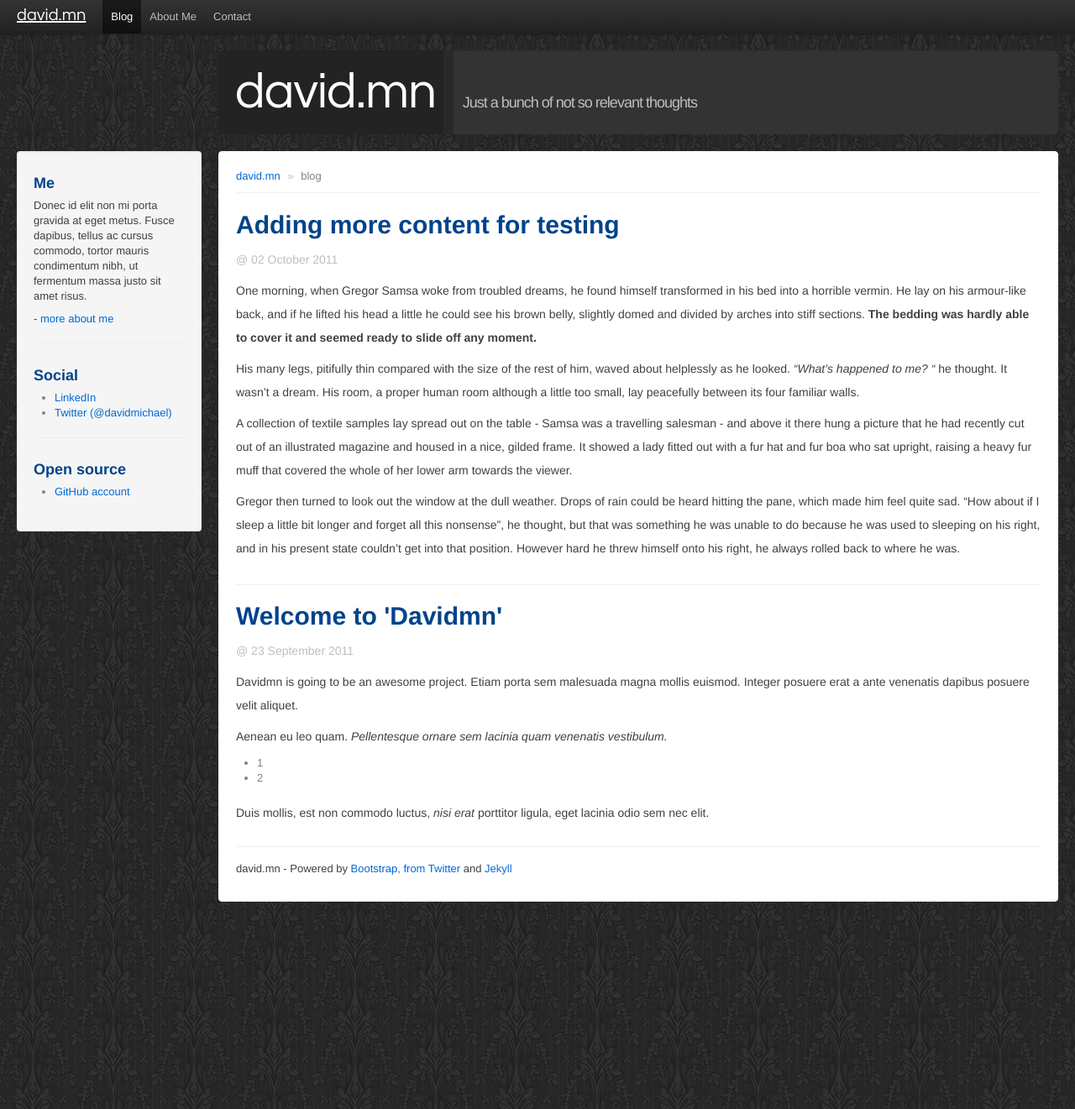
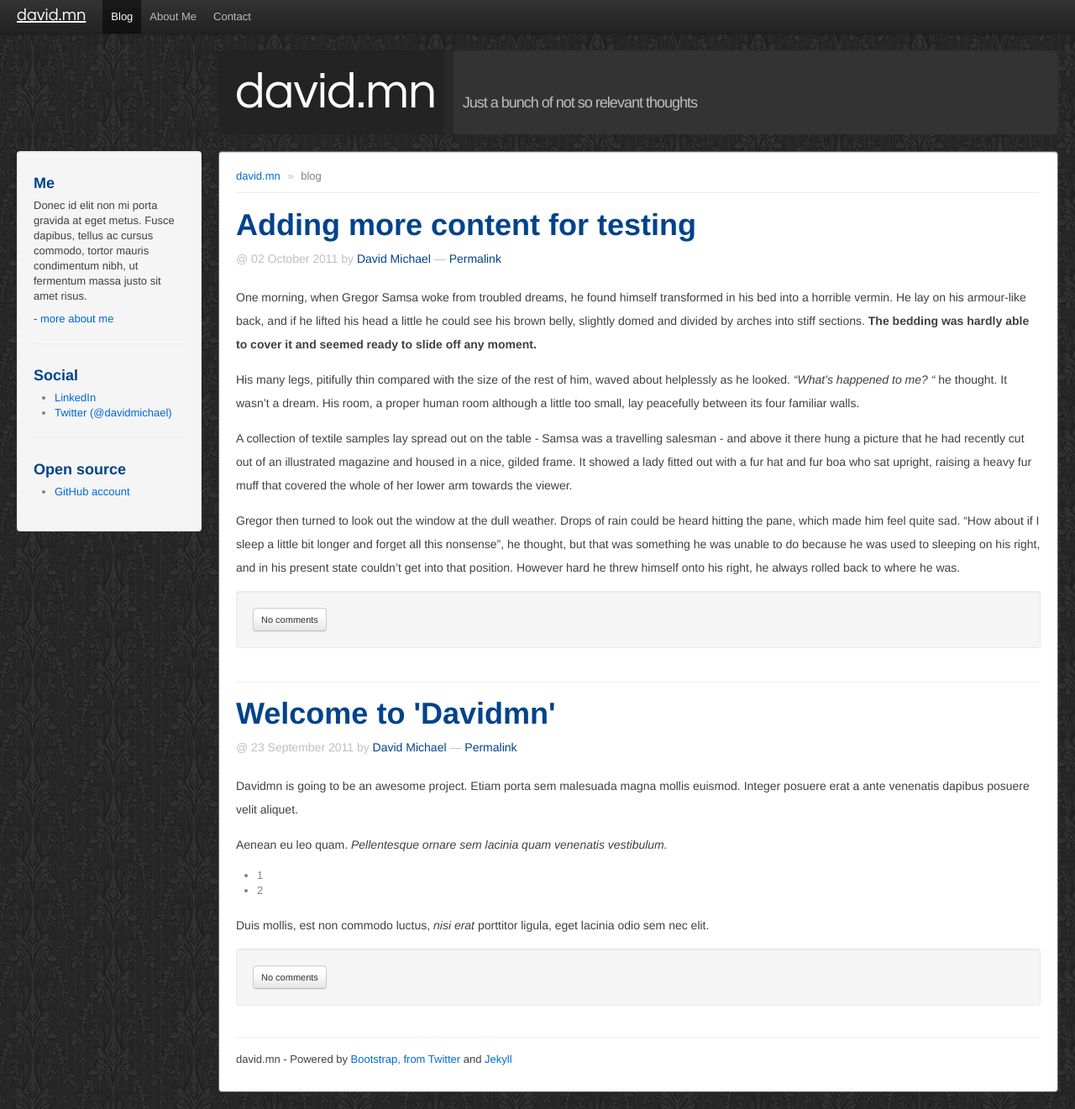
Before and after one commit to dmnelson/dmnelson.github.com, a Jekyll site: the page built from index.html, in a window 1280 px wide and 1321 px high. Shown: the whole window at 84% size. Built offline with Jekyll 4.4.1, drawn with Linux system fonts in a browser that asks for light colours.

```diff
--- a/_includes/head.html
+++ b/_includes/head.html
@@ -1,16 +1,17 @@
-<meta charset="utf-8">
+<meta charset="utf-8"/>
 <title>{{ site.name }}{% if page.title %} - {{page.title}} {% endif %}</title>
-<meta http-equiv="content-language" content="en">
-<meta name="description" content="Blog of David Michael Nelson regarding technology, programming and general software development topics">
-<meta name="keywords" content="David Michael Nelson, software, programming languages, blog">
-<meta name="author" content="David Michael Nelson">
+<meta http-equiv="content-language" content="en"/>
+<meta name="description"
+      content="Blog of David Michael Nelson regarding technology, programming and general software development topics"/>
+<meta name="keywords" content="David Michael Nelson, software, programming languages, blog"/>
+<meta name="author" content="David Michael Nelson"/>
+<link href="/css/bootstrap.min.css" rel="stylesheet"/>
+<link href="/css/custom.css" rel="stylesheet"/>
+<link href="/images/favicon.ico" rel="shortcut icon" type="image/x-icon"/>
+<link rel="alternate" type="application/atom+xml" title="david.mn Feed" href="/atom.xml"/>
 <!--[if lt IE 9]>
 <script src="http://html5shim.googlecode.com/svn/trunk/html5.js"></script>
 <![endif]-->
-<link href="/css/bootstrap.min.css" rel="stylesheet">
-<link href="/css/custom.css" rel="stylesheet">
-<link href="/images/favicon.ico" rel="shortcut icon" type="image/x-icon"/>
-<link rel="alternate" type="application/atom+xml" title="david.mn Feed" href="/atom.xml">
 <script type="text/javascript" src="/js/jquery-1.6.4.js"></script>
 <script type="text/javascript">
     var _gaq = _gaq || [];
--- a/_layouts/post.html
+++ b/_layouts/post.html
@@ -28,7 +28,11 @@
         <div class="content-body">
 
             <section id="post">
-                <h2>{{page.title}}</h2>
+                <h2 class="post-title">{{page.title}}
+                <small>@ {{ page.date | date_to_long_string }}
+                by <a href="http://twitter.com/davidmichael">David Michael</a>
+            &mdash; <a href="{{ post.url }}">Permalink</a></small>
+                </h2>
                 {{content}}
             </section>
             <hr/>
--- a/css/custom.css
+++ b/css/custom.css
@@ -14,9 +14,9 @@
     margin-left: 240px;
     background: white;
     padding: 20px;
-    border: 1px solid #fff;
+    border: 1px solid #666;
     border-radius: 4px;
-    box-shadow: 0 1px 1px rgba(0, 0, 0, 0.05) inset;
+    box-shadow: 0 1px 1px rgba(0, 0, 0, 0.2) inset;
 }
 
 .span7 {
@@ -49,21 +49,22 @@
     margin-left: 20px;
     font-family: "Helvetica Neue", Helvetica, Arial, sans-serif;
 }
-.content-body {
-    /*padding:  10px 20px;*/
 
-}
 .content-body p {
     font-size: 14px;
     line-height: 2em;
+    padding-bottom: 5px;
 }
 .content-body h2 {
-    font-size: 30px;
+    font-size: 36px;
     margin-bottom: 10px;
+
 }
 
-.content-body h2 a {
+.content-body h2.post-title small {
+    margin-top: 15px;
     display: block;
+    margin-bottom: 25px;
 }
 .content-body h2, .content-body h2 a, .sidebar h3{
     color: #00438a;
@@ -84,6 +85,3 @@
     margin-top: 120px;
 
 }
-
-.sidebar .well{
-}
--- a/index.html
+++ b/index.html
@@ -8,12 +8,16 @@
 {% for post in site.posts %}
 <div class="row">
     <div class="span">
-        <h2>
-            <a href="{{ post.url }}">{{ post.title }}</a>
-            <small>@ {{ post.date | date_to_long_string }}</small>
+        <h2 class="post-title">
+            <a  href="{{ post.url }}">{{ post.title }}</a>
+            <small>@ {{ post.date | date_to_long_string }}
+                by <a href="http://twitter.com/davidmichael">David Michael</a>
+            &mdash; <a href="{{ post.url }}">Permalink</a></small>
         </h2>
         {{ post.content}}
-
+        <div class="well">
+            <a href="" class="btn small">No comments</a>
+            </div>
     </div>
 </div>
 
```
Also changed, not shown: 2 other files.
